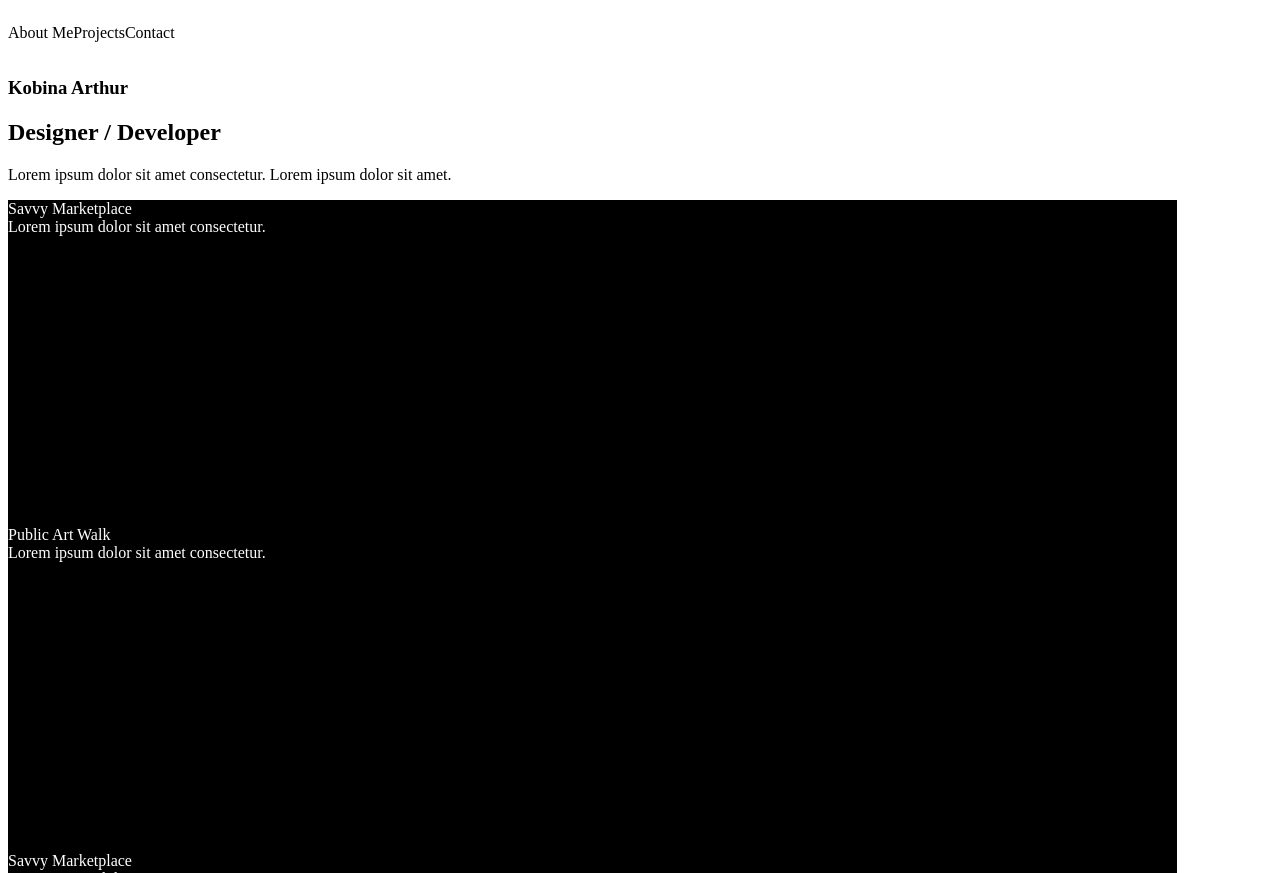
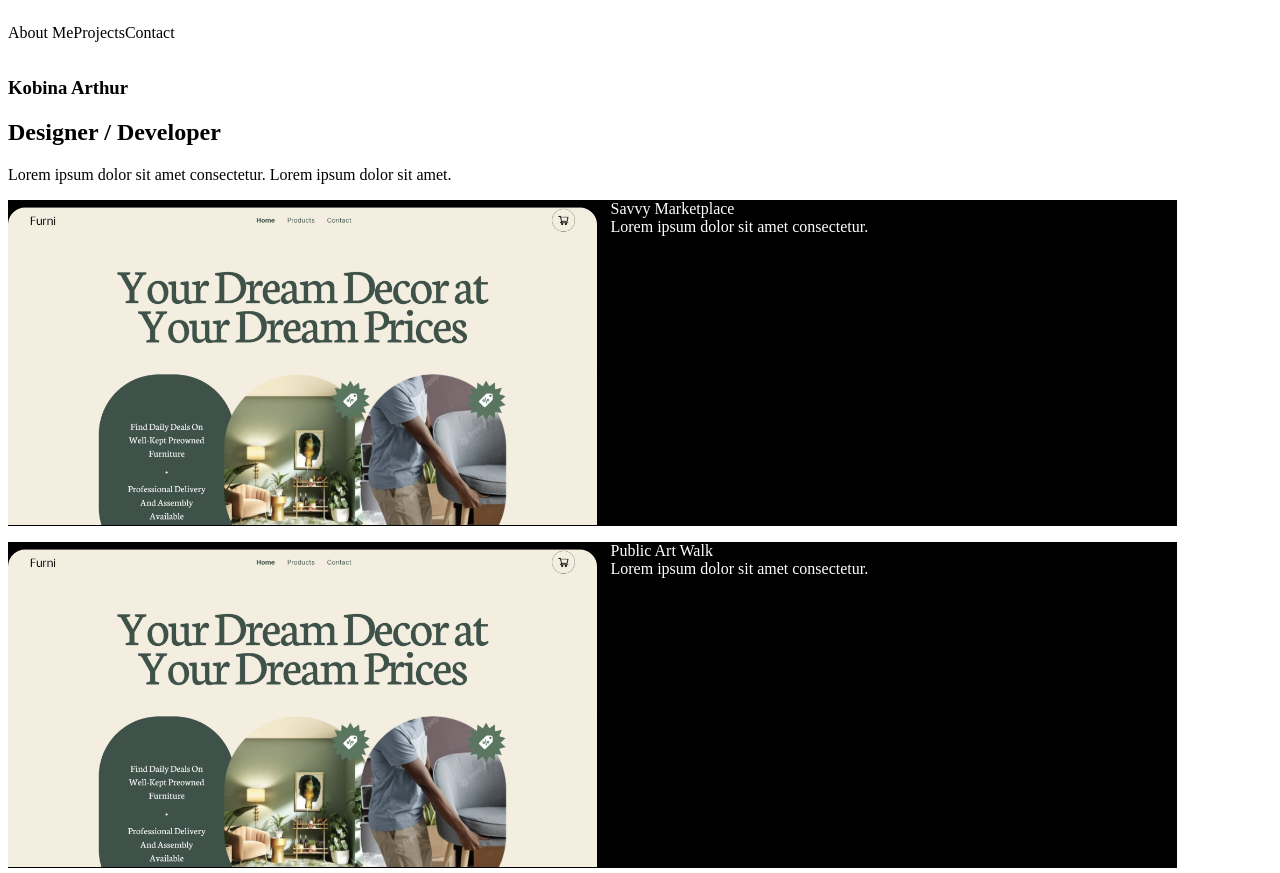
Before and after one commit to kobyrthr/miniFolio, a Gatsby site: page / in a window 1280 px wide. Shown: the top 873 px of the page. Built offline with nearby package versions, Linux system fonts and the light colour scheme; Gatsby itself is replaced by a stand-in of ours.

Commit message:
added project image

```diff
--- a/src/components/ProjectList/Project/Project.jsx
+++ b/src/components/ProjectList/Project/Project.jsx
@@ -1,14 +1,14 @@
 import React from 'react'
 import cardContainer from "./Project.modules.css"
+import thumbnail from '../../../images/savvy-thumbnail.png'
 
 
 const Project = ({id,title,description}) => {
   return (
-
-
             <div key ={id} className='cardContainer'>
-                <div className="styles.project-image">{title}</div>
-                <div className="styles.project-details">{description}</div>
+                <img src={thumbnail}className="styles.projectImage"></img>
+                <div className="styles.projectDetails">
+                {title}<br></br>{description}</div>
             </div>
 
   )
--- a/src/components/ProjectList/Project/Project.modules.css
+++ b/src/components/ProjectList/Project/Project.modules.css
@@ -3,4 +3,15 @@
     color:white;
     width: 1169px;
     height:326px;
+    margin-bottom: 16px;
+    display: flex;
+    flex-direction: row;
 }
+
+.projectImage{
+margin-right: 72px;
+}
+
+.projectImage{
+
+}
```
Also changed, not shown: src/images/Logo.png (added), src/images/moon.png (added), src/images/savvy-thumbnail.png (added).
